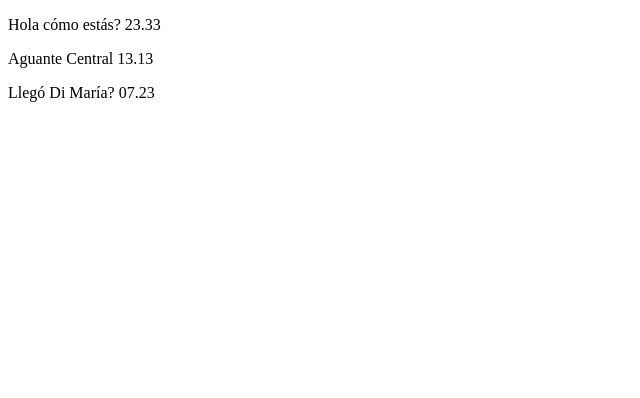
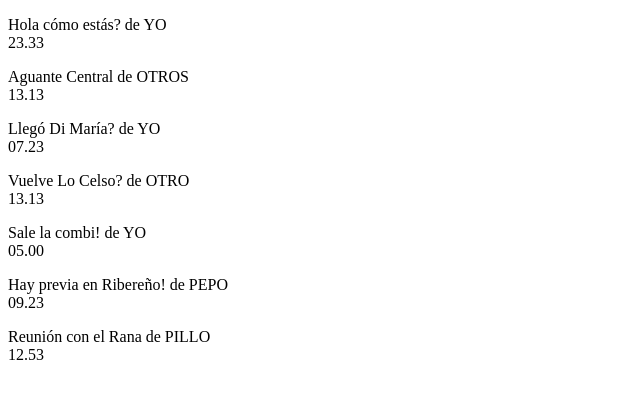
Before and after one commit to juanmafc22/utn-proyecto-app-whatsapp, a React (Vite) app: page / in a window 1280 px wide. Shown: the top 398 px of the page, without its empty margins (0-640 px from the left). Built offline with nearby package versions, Linux system fonts and the light colour scheme.

Commit message:
Actualizada la estructura de los directorios

```diff
--- a/src/App.jsx
+++ b/src/App.jsx
@@ -1,17 +1,13 @@
-import React from 'react'
-import { useState } from 'react'
-import ListaDeMensajes from './Components/ListaMensajes/ListaMensajes'
-
+import React from "react";
+import { useState } from "react";
+import ChatScreen from "./Screens/ChatScreen/ChatScreen";
 
 const App = () => {
+    return (
+        <div>
+            <ChatScreen />
+        </div>
+    );
+};
 
-
-    return (
-      <div>
-        <ListaDeMensajes />
-      </div>
-    )
-
-}
-
-export default App
+export default App;
--- /dev/null
+++ b/src/Components/ListaContactos/ListaContacos.jsx
@@ -0,0 +1 @@
+import React from "react"
--- a/src/Components/ListaMensajes/ListaMensajes.jsx
+++ b/src/Components/ListaMensajes/ListaMensajes.jsx
@@ -1,49 +1,21 @@
-import React from "react"
-import Mensaje from "../Mensaje/Mensaje"
+import React from "react";
+import Mensaje from "../Mensaje/Mensaje";
+// import dataMensajes from "../../data/mensajes";
 
-const ListaDeMensajes = () => {
-
-    const dataMensajes = [
-    {
-        id: 1,
-        emisor: 'YO',
-        hora: '23.33',
-        texto: 'Hola cómo estás?',
-        status: 'visto'
-    },
-    {
-        id: 2,
-        emisor: 'OTRO',
-        hora: '13.13',
-        texto: 'Aguante Central',
-        status: 'no visto'
-    },
-    {
-        id: 3,
-        emisor: 'YO',
-        hora: '07.23',
-        texto: 'Llegó Di María?',
-        status: 'visto'
-    },
-    ]
-
-    const mensajeRenderizados = dataMensajes.map ( (data) => {
+const ListaDeMensajes = ({ mensajes }) => {
+    const mensajeRenderizados = mensajes.map((data) => {
         return (
             <Mensaje
-                key = {data.id}
-                id = {data.id}
-                texto = {data.texto}
-                hora = {data.hora}
+                key={data.id}
+                id={data.id}
+                emisor={data.emisor}
+                texto={data.texto}
+                hora={data.hora}
             />
-        )
-    })
+        );
+    });
 
-    return (
-        <div>
-            {mensajeRenderizados}
-        </div>
-    )
+    return <div>{mensajeRenderizados}</div>;
+};
 
-}
-
-export default ListaDeMensajes
+export default ListaDeMensajes;
--- a/src/Components/Mensaje/Mensaje.jsx
+++ b/src/Components/Mensaje/Mensaje.jsx
@@ -1,11 +1,14 @@
-import React from "react"
+import React from "react";
 
-function Mensaje ({id, emisor, hora, texto, status}) {
+function Mensaje({ id, emisor, hora, texto, status }) {
     return (
         <div>
-            <p>{texto} {hora}</p>
+            <p>
+                {texto} de {emisor} <br />
+                <span>{hora}</span>
+            </p>
         </div>
-    )
+    );
 }
 
-export default Mensaje
+export default Mensaje;
--- a/src/Screens/ChatScreen/ChatScreen.jsx
+++ b/src/Screens/ChatScreen/ChatScreen.jsx
@@ -1 +1,12 @@
-import React from "react"
+import React from "react";
+import { useState } from "react";
+import ListaDeMensajes from "../../Components/ListaMensajes/ListaMensajes";
+import dataMensajes from "../../data/mensajes";
+
+const ChatScreen = () => {
+    const [mensajes, setMensajes] = useState(dataMensajes);
+
+    return <ListaDeMensajes mensajes={mensajes} />;
+};
+
+export default ChatScreen;
--- /dev/null
+++ b/src/data/mensajes.js
@@ -0,0 +1,53 @@
+const dataMensajes = [
+    {
+        id: 1,
+        emisor: "YO",
+        hora: "23.33",
+        texto: "Hola cómo estás?",
+        status: "visto",
+    },
+    {
+        id: 2,
+        emisor: "OTROS",
+        hora: "13.13",
+        texto: "Aguante Central",
+        status: "no visto",
+    },
+    {
+        id: 3,
+        emisor: "YO",
+        hora: "07.23",
+        texto: "Llegó Di María?",
+        status: "visto",
+    },
+    {
+        id: 4,
+        emisor: "OTRO",
+        hora: "13.13",
+        texto: "Vuelve Lo Celso?",
+        status: "no visto",
+    },
+    {
+        id: 5,
+        emisor: "YO",
+        hora: "05.00",
+        texto: "Sale la combi!",
+        status: "no visto",
+    },
+    {
+        id: 6,
+        emisor: "PEPO",
+        hora: "09.23",
+        texto: "Hay previa en Ribereño!",
+        status: "visto",
+    },
+    {
+        id: 7,
+        emisor: "PILLO",
+        hora: "12.53",
+        texto: "Reunión con el Rana",
+        status: "visto",
+    },
+];
+
+export default dataMensajes;
```
Also changed, not shown: src/Components/ItemContacto/ItemContacto.jsx (renamed from src/Components/ContactItem/ContactItem.jsx).
